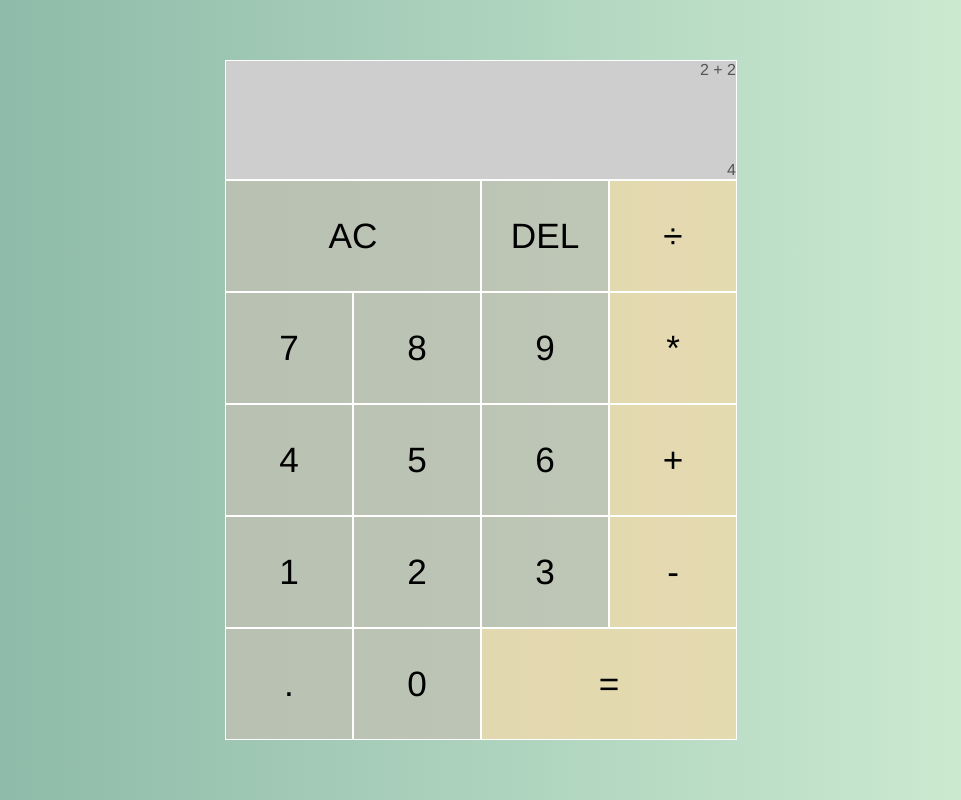
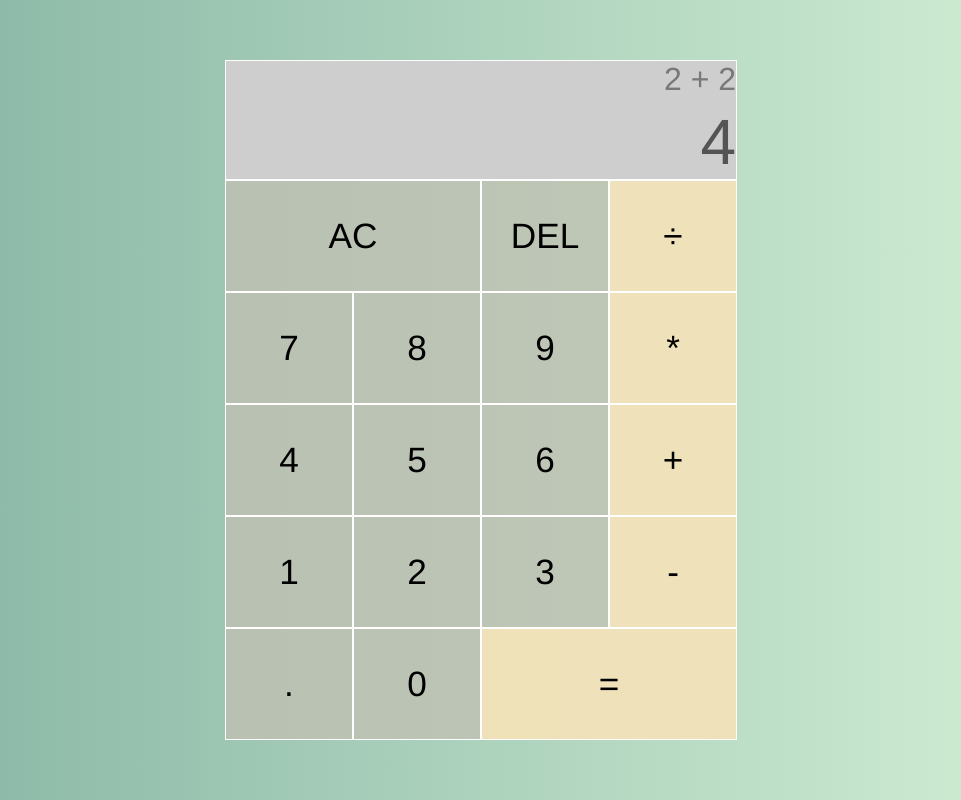
Before and after one commit to charlierdm/Calculator-VanillaJS, a website: page index.html in a window 1280 px wide. Shown: the whole page, without its empty margins (159-1120 px from the left). Drawn offline with Linux system fonts and the light colour scheme.

Commit message:
screen fonts edited and op hover colour added

```diff
--- a/stylesheet.css
+++ b/stylesheet.css
@@ -29,7 +29,11 @@ body {
 }
 
 #op {
-  background-color: rgba(236, 218, 173, 0.842);
+  background-color: rgba(243, 227, 186, 0.945);
+}
+
+#op:hover {
+  background-color: rgba(233, 188, 92, 0.7);
 }
 
 .calculator > button:hover {
@@ -50,3 +54,12 @@ body {
   justify-content: space-between;
   flex-direction: column;
 }
+
+.prev-operation {
+  font-size: 2rem;
+  opacity: 70%;
+}
+
+.current-operation {
+  font-size: 4rem;
+}
```
